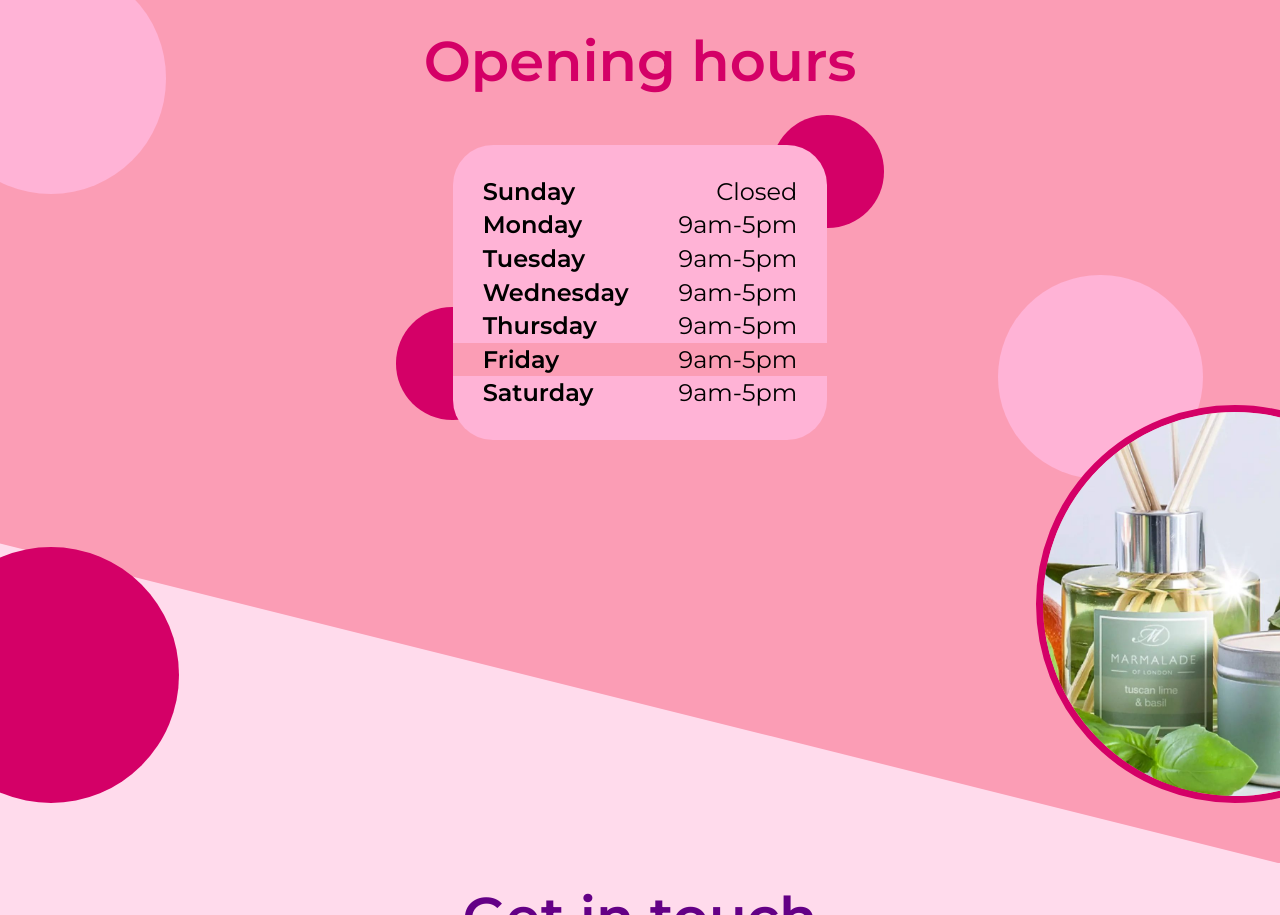
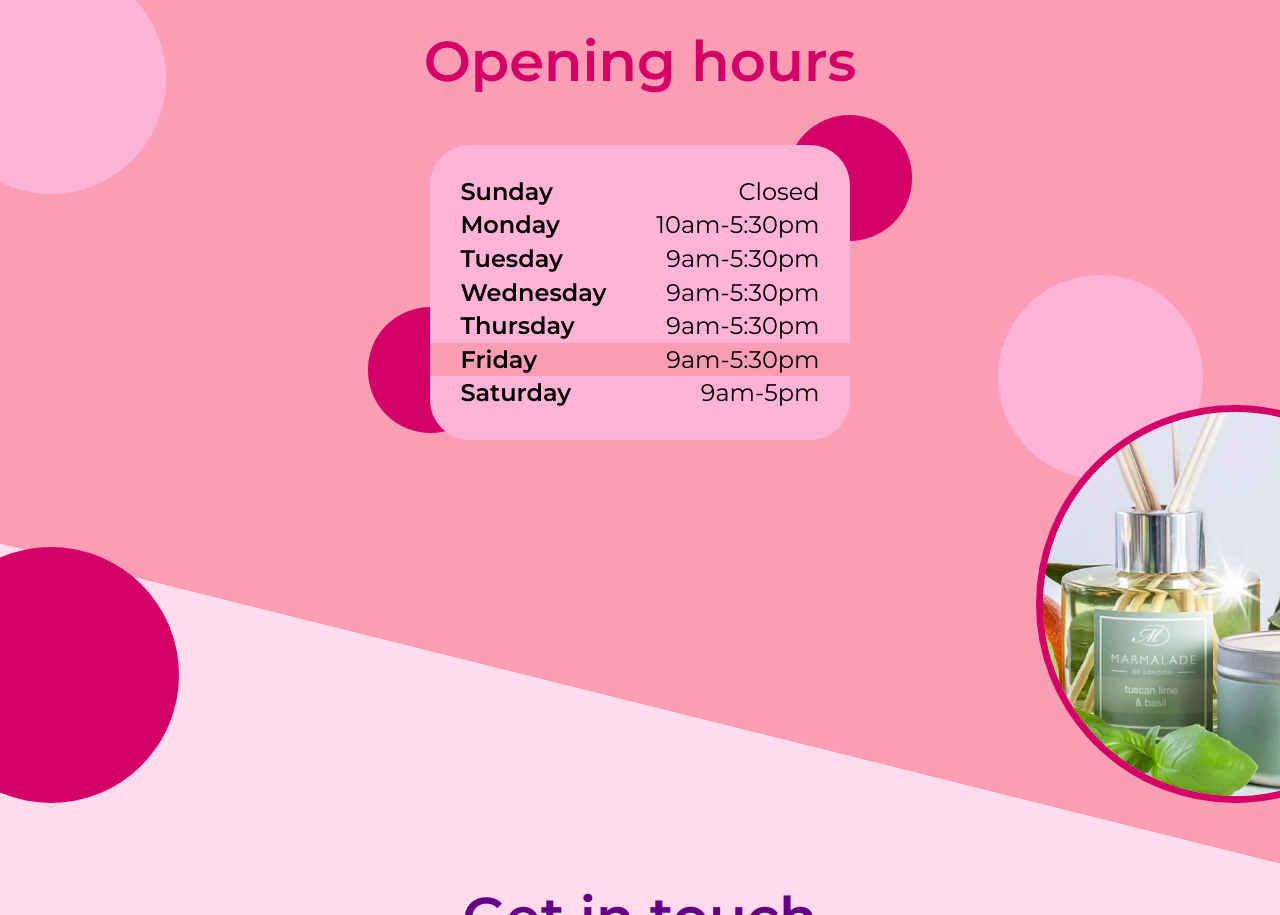
Before and after one commit to Catalufa/website-media, a plain HTML site: page index.html in a window 1280 px wide. Shown: the part 3583-4498 px from the top of the page. Drawn offline with nearby package versions, Linux system fonts and the light colour scheme; no server answers.

Commit message:
yumLush update

```diff
--- a/index.html
+++ b/index.html
@@ -95,7 +95,7 @@
               <p>Sunday</p><p>Monday</p><p>Tuesday</p><p>Wednesday</p><p>Thursday</p><p>Friday</p><p>Saturday</p>
             </div>
             <div class="times">
-              <p>Closed</p><p>9am-5pm</p><p>9am-5pm</p><p>9am-5pm</p><p>9am-5pm</p><p>9am-5pm</p><p>9am-5pm</p>
+              <p>Closed</p><p>10am-5:30pm</p><p>9am-5:30pm</p><p>9am-5:30pm</p><p>9am-5:30pm</p><p>9am-5:30pm</p><p>9am-5pm</p>
             </div>
           </div>
           <div id="openD1" anim="0.4s cubic-bezier(0,.6,.6,1) 0.3s 1 fadeInFromRight"></div>
```
